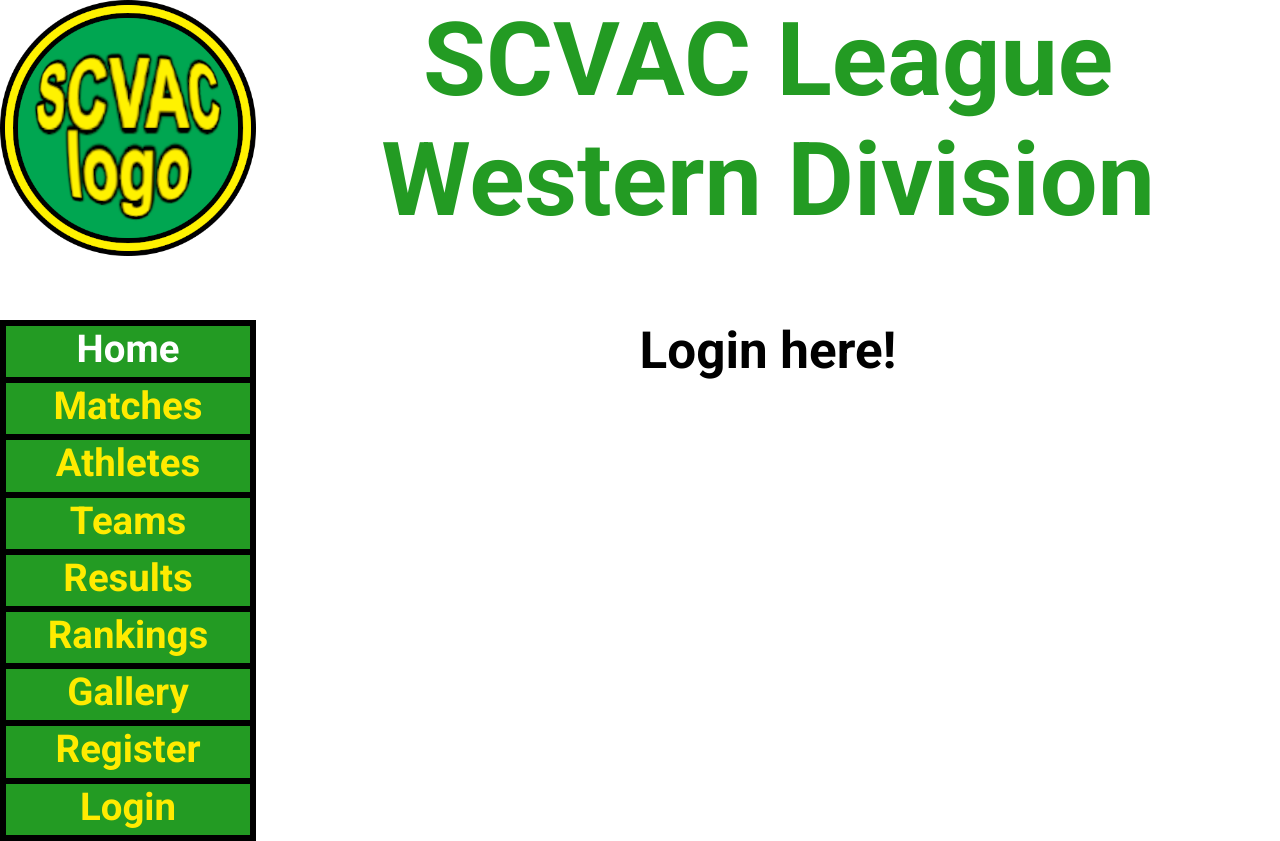
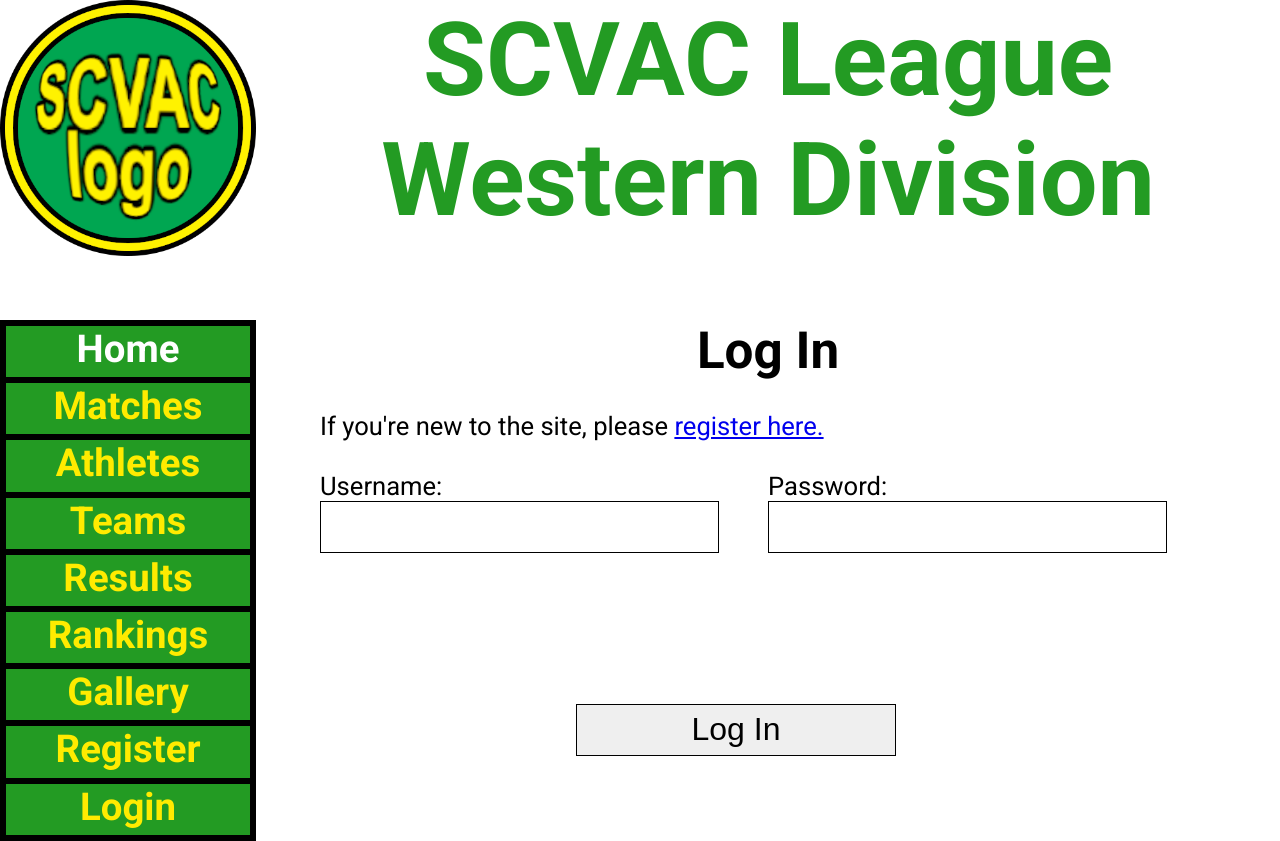
Before and after one commit to Code-Institute-Submissions/scvac-league, a Flask app: template templates/login.html in a window 1280 px wide. Run offline with Flask 2, Linux system fonts and the light colour scheme; the template is opened without the code that fills it, so the values that code supplies are empty; some libraries are stand-ins or nearby versions.

Commit message:
Add login form functionality

```diff
--- a/app.py
+++ b/app.py
@@ -59,6 +59,28 @@
     return render_template("register.html")
 
 
+@app.route("/login", methods=["GET", "POST"])
+def login():
+    if request.method == "POST":
+        existing_user = mongo.db.users.find_one(
+            {"username": request.form.get("username").lower()})
+
+        if existing_user:
+            if check_password_hash(
+                existing_user["password"], request.form.get("password")):
+                    session["user"] = request.form.get("username").lower()
+                    flash("Welcome back {}".format(request.form.get("username")))
+            else:
+                flash("Incorrect username and/or password")
+                return redirect(url_for("login"))
+
+        else:
+            flash("Incorrect username and/or password")
+            return redirect(url_for("login"))
+
+    return render_template("login.html")
+
+
 if __name__ == "__main__":
     app.run(host=os.environ.get("IP"),
             port=int(os.environ.get("PORT")),
--- a/static/css/style.css
+++ b/static/css/style.css
@@ -170,6 +170,21 @@
     width: 1.5vw;
 }
 
+.register input, .login input {
+    position: absolute;
+    left: 20vw;
+    width: 25vw;
+    z-index: 10;
+}
+
+.register input {
+    top: 60vw;
+}
+
+.login input {
+    top: 30vw;
+}
+
 .flash {
     position: absolute;
     top: 20vw;
--- a/templates/base.html
+++ b/templates/base.html
@@ -37,7 +37,7 @@
             <a href="rankings.html">Rankings</a>
             <a href="gallery.html">Gallery</a>
             <a href="{{ url_for('register') }}">Register</a>
-            <a href="login.html">Login</a>
+            <a href="{{ url_for('login') }}">Login</a>
         </div>
     </nav>
 
--- a/templates/login.html
+++ b/templates/login.html
@@ -1,6 +1,24 @@
 {% extends "base.html" %}
 {% block content %}
 
-    <h1>Login here!</h1>
+    <h1>Log In</h1><br>
+
+    <aside>
+        <p>If you're new to the site, please <a href="{{ url_for('register') }}">register here.</a></p><br>
+    </aside>
+
+    <form method="POST" action="{{ url_for('login') }}">
+        <div>
+            <label for="username">Username:</label><br>
+            <input type="text" id="username" name="username" minlength="5" maxlength="15" pattern="^[a-zA-Z0-9]{5,15}$" class="validate" required>
+        </div>
+        <div>
+            <label for="password">Password:</label><br>
+            <input type="password" id="password" name="password" minlength="5" maxlength="15" pattern="^[a-zA-Z0-9]{5,15}$" class="validate" required>
+        </div>
+        <div class="login">
+            <input type="submit" value="Log In">
+        </div>
+    </form>
 
 {% endblock %}
```
Also changed, not shown: templates/register.html (+9 -5 lines).
